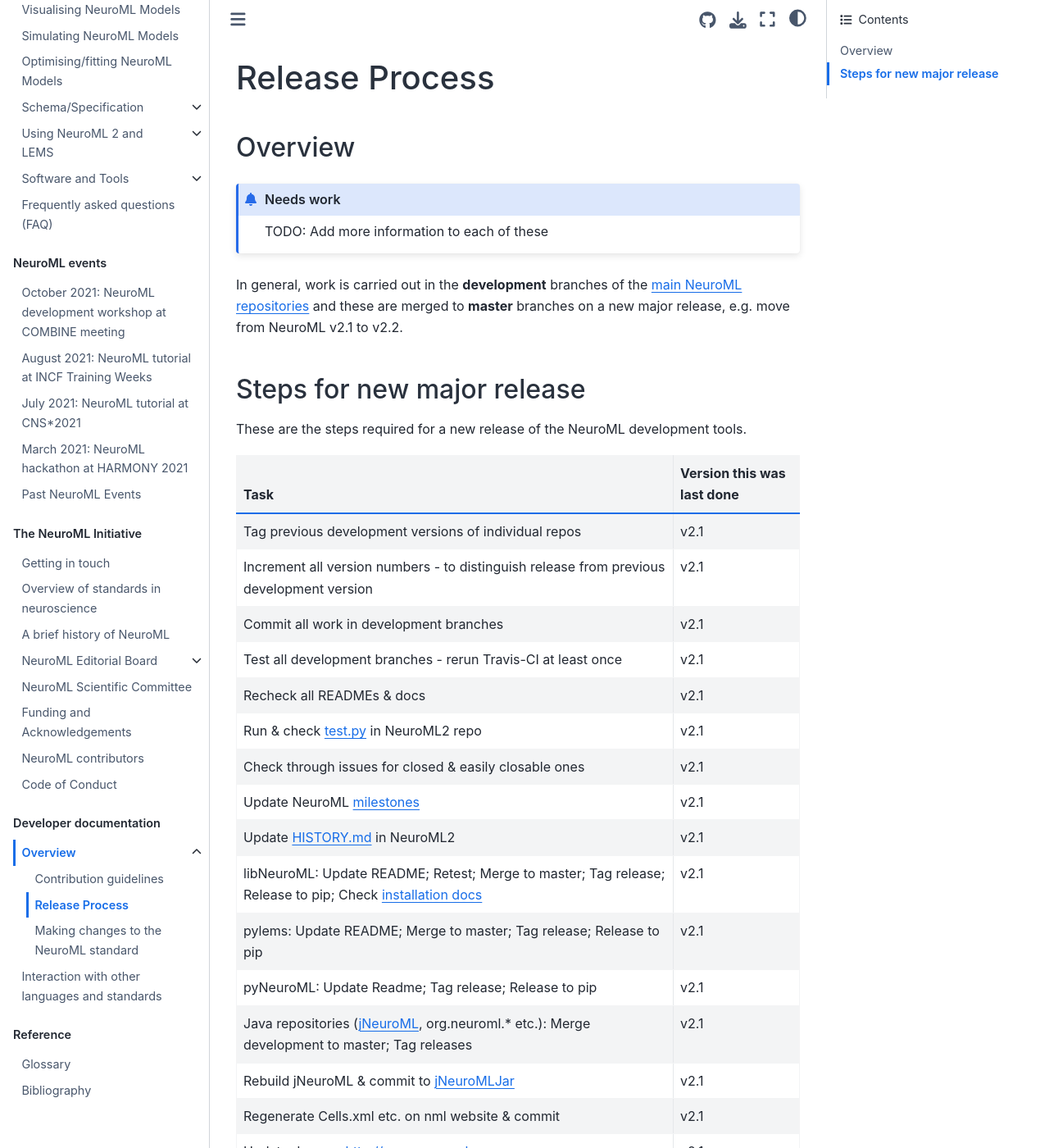
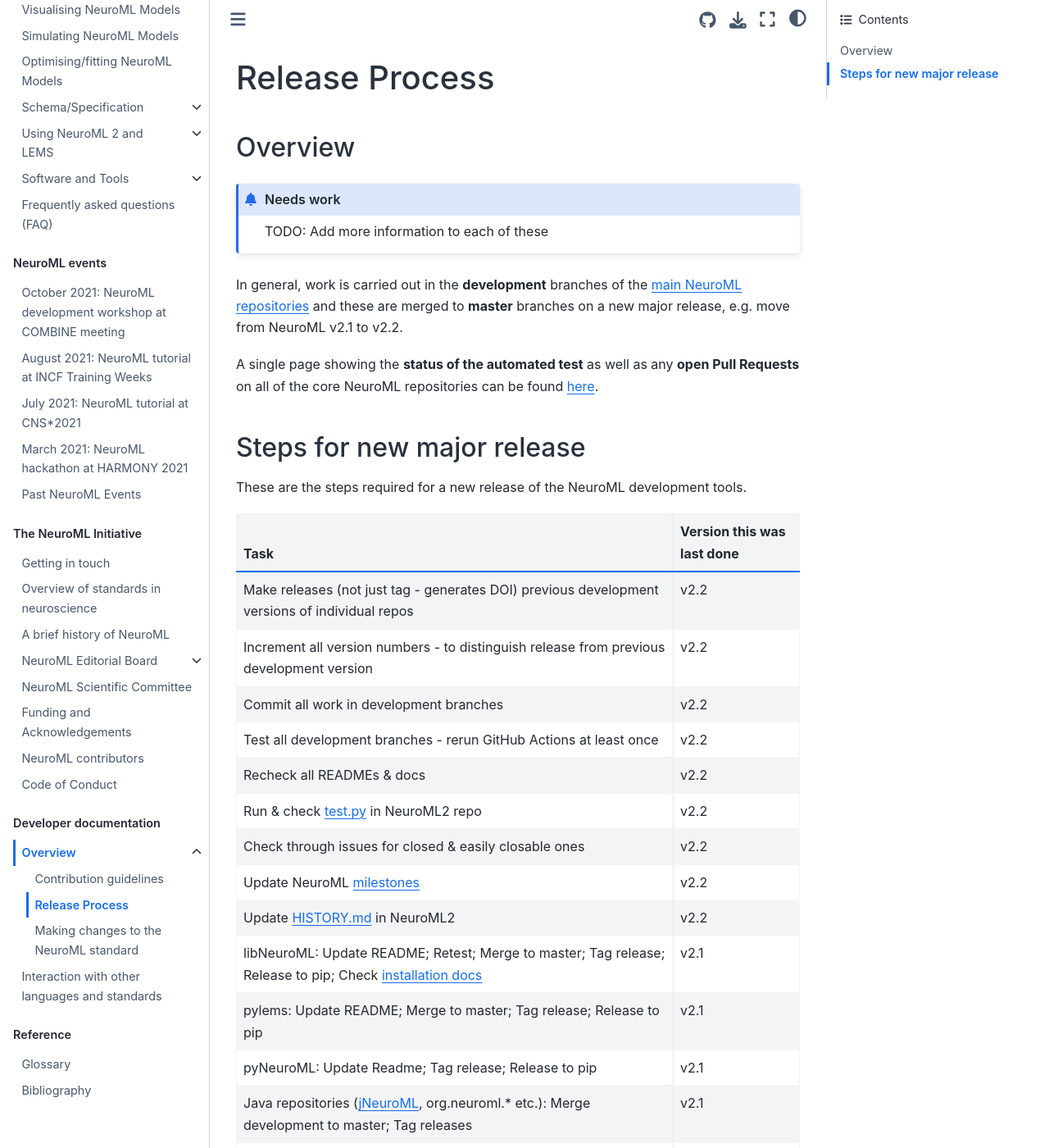
Before and after one commit to NeuroML/Documentation, a Jupyter Book: the page built from source/Devdocs/ReleaseProcess.md, in a window 1280 px wide and 1400 px high. Shown: the whole window at 82% size. Built offline with Jupyter Book 1.0.4 settings and Sphinx 7.4.7 and the Sphinx Book theme 1.1.4, drawn with Linux system fonts in a browser that asks for light colours.

Commit message:
Starting release

```diff
--- a/source/Devdocs/ReleaseProcess.md
+++ b/source/Devdocs/ReleaseProcess.md
@@ -10,21 +10,23 @@ TODO: Add more information to each of these
 In general, work is carried out in the **development** branches of the [main NeuroML repositories](https://github.com/NeuroML)
 and these are merged to **master** branches on a new major release, e.g. move from NeuroML v2.1 to v2.2.
 
+A single page showing the **status of the automated test** as well as any **open Pull Requests** on all of the core NeuroML repositories can be found [here](https://github.com/NeuroML/.github/blob/main/testsheet/README.md).
+
 ## Steps for new major release
 
 These are the steps required for a new release of the NeuroML development tools.
 
 | Task | Version this was last done |
 | --- | --- |
-| Tag previous development versions of individual repos | v2.1 |
-| Increment all version numbers - to distinguish release from previous development version | v2.1 |
-| Commit all work in development branches | v2.1 |
-| Test all development branches - rerun Travis-CI at least once | v2.1 |
-| Recheck all READMEs & docs | v2.1 |
-| Run & check [test.py](https://github.com/NeuroML/NeuroML2/blob/master/test.py) in NeuroML2 repo | v2.1 |
-| Check through issues for closed & easily closable ones | v2.1 |
-| Update NeuroML [milestones](https://github.com/NeuroML/NeuroML2/milestones) | v2.1 |
-| Update HISTORY.md in NeuroML2 | v2.1 |
+| Make releases (not just tag - generates DOI) previous development versions of individual repos | v2.2 |
+| Increment all version numbers - to distinguish release from previous development version | v2.2 |
+| Commit all work in development branches | v2.2 |
+| Test all development branches - rerun GitHub Actions at least once | v2.2 |
+| Recheck all READMEs & docs | v2.2 |
+| Run & check [test.py](https://github.com/NeuroML/NeuroML2/blob/master/test.py) in NeuroML2 repo | v2.2 |
+| Check through issues for closed & easily closable ones | v2.2 |
+| Update NeuroML [milestones](https://github.com/NeuroML/NeuroML2/milestones) | v2.2 |
+| Update HISTORY.md in NeuroML2 | v2.2 |
 | libNeuroML:  Update README; Retest; Merge to master; Tag release; Release to pip; Check [installation docs](https://libneuroml.readthedocs.org/en/latest/install.html) | v2.1 |
 | pylems: Update README; Merge to master; Tag release; Release to pip | v2.1 |
 | pyNeuroML: Update Readme; Tag release; Release to pip | v2.1 |
```
Also changed, not shown: source/Devdocs/Devdocs.md (+1 -1 lines).
